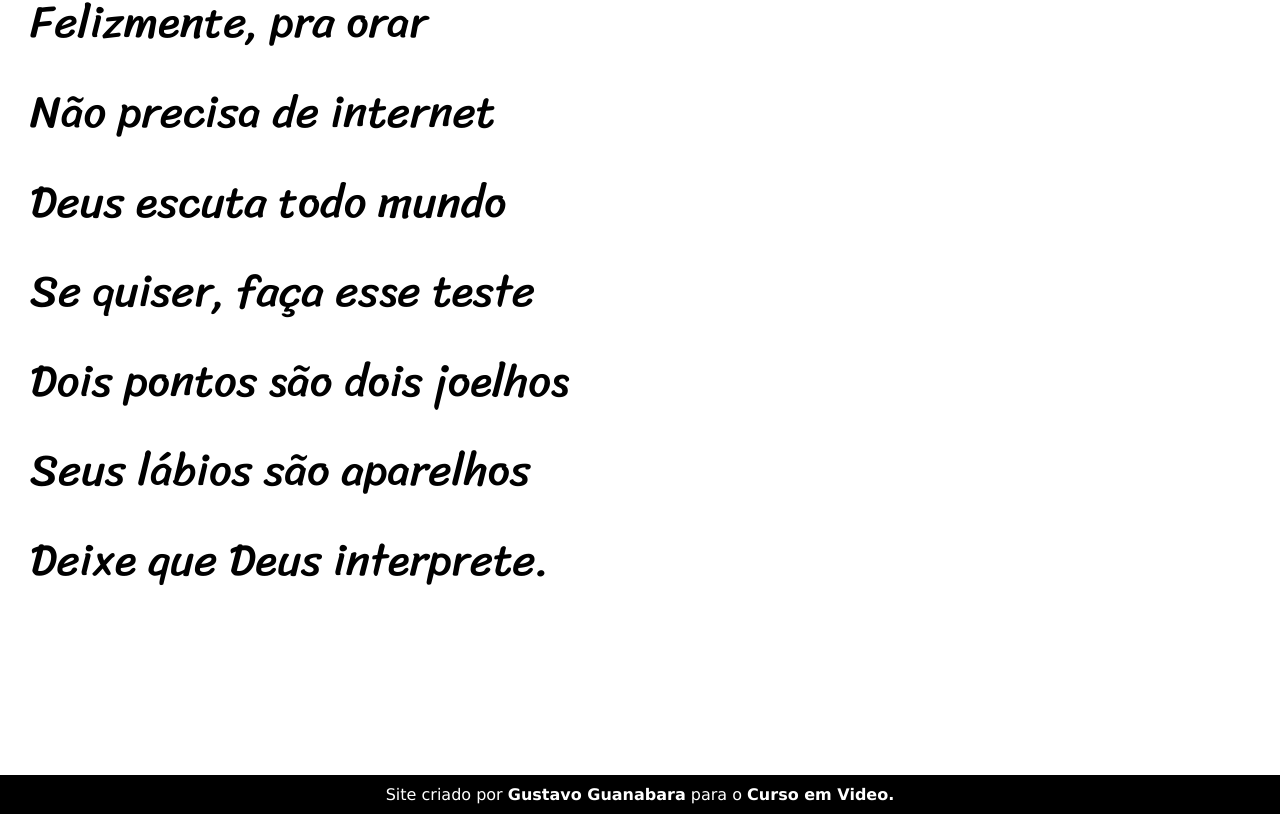
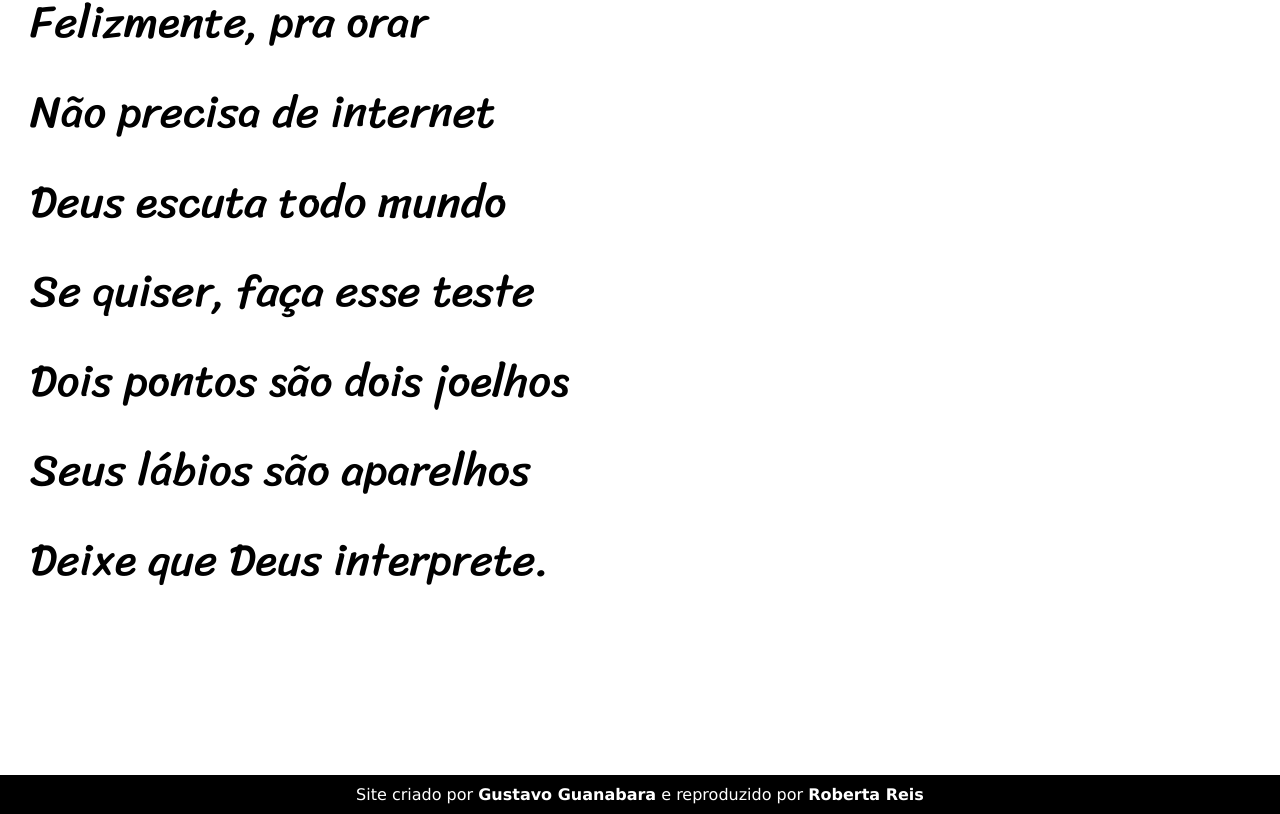
Before and after one commit to robertareisc/cordel-moderno, a plain HTML site: page index.html in a window 1280 px wide. Shown: the part 5143-5957 px from the top of the page. Drawn offline with Linux system fonts and the light colour scheme.

Commit message:
adicionado meu linkedin

```diff
--- a/index.html
+++ b/index.html
@@ -97,8 +97,7 @@
     </section>
 
     <footer>
-        <p>Site criado por <a href="https://github.com/gustavoguanabara" target="_blank">Gustavo Guanabara</a> para o <a
-        href="https://www.youtube.com/channel/UCrWvhVmt0Qac3HgsjQK62FQ" target="_blank">Curso em Video. </a></p>
+        <p>Site criado por <a href="https://github.com/gustavoguanabara" target="_blank">Gustavo Guanabara</a> e reproduzido por <a href="https://www.linkedin.com/in/roberta-reis-257213156/"> Roberta Reis</a></p>
     </footer>
 </body>
 
```
